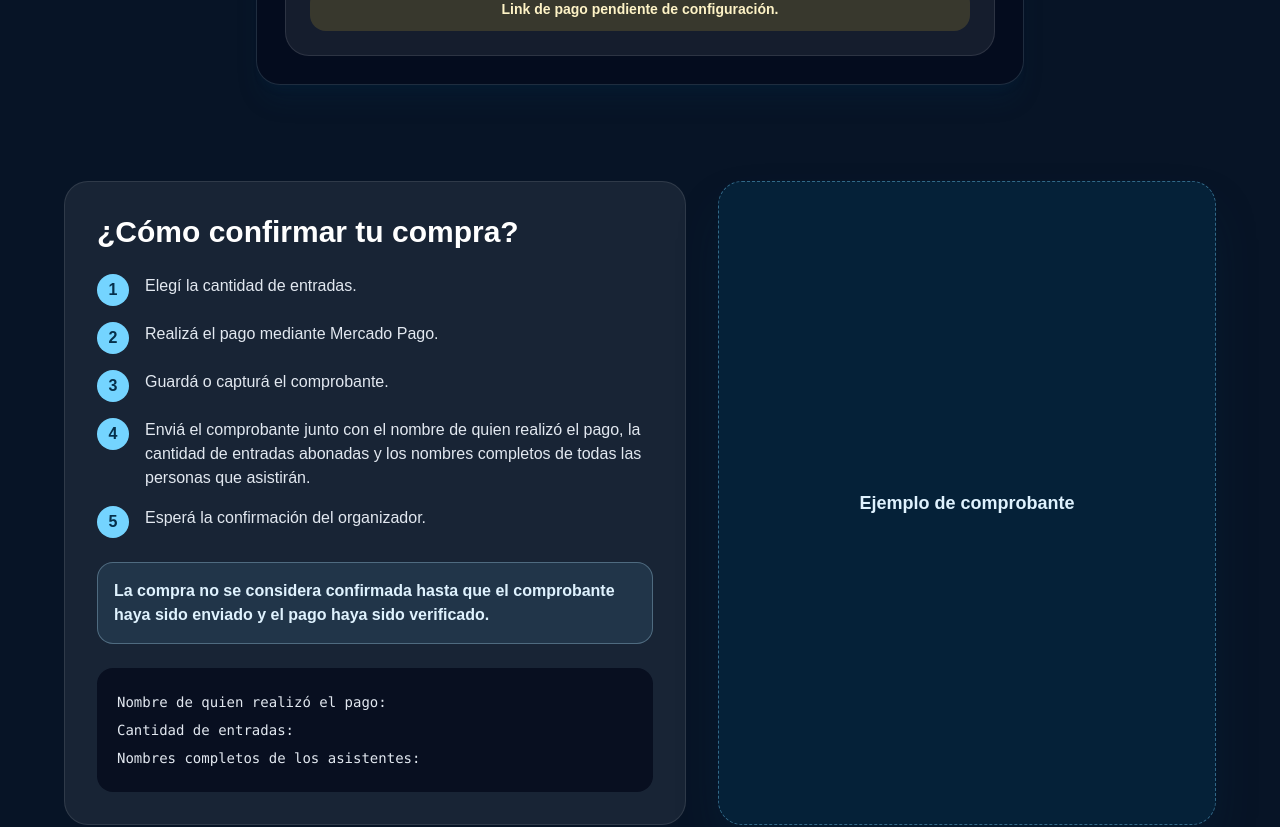
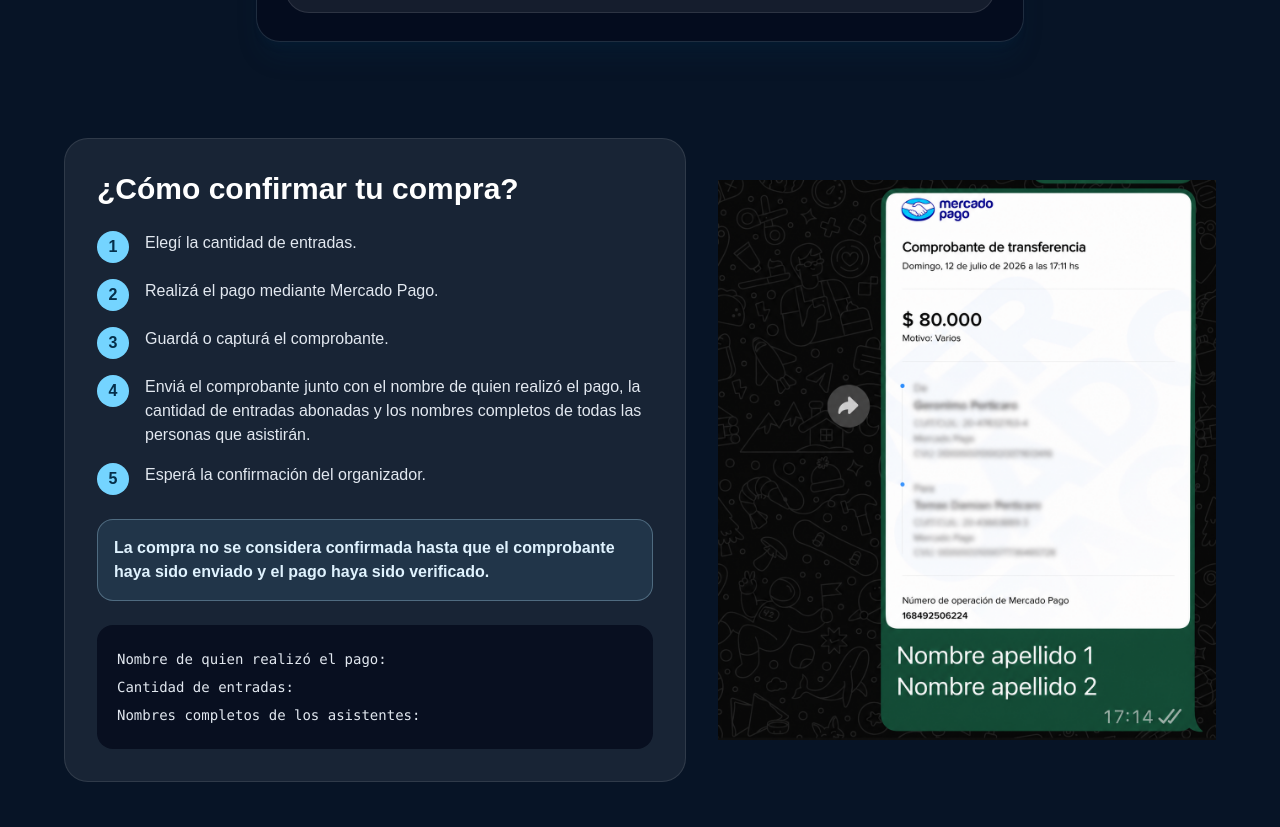
Before and after one commit to tomas1aws/entradaslalecheria, a Next.js app: page / in a window 1280 px wide. Shown: the part 1300-2127 px from the top of the page. Built offline with nearby package versions, Linux system fonts and the light colour scheme.

Commit message:
Ajusta imágenes de landing

```diff
--- a/eslint.config.mjs
+++ b/eslint.config.mjs
@@ -1,14 +1,9 @@
-import { dirname } from "path";
-import { fileURLToPath } from "url";
-import { FlatCompat } from "@eslint/eslintrc";
-
-const __filename = fileURLToPath(import.meta.url);
-const __dirname = dirname(__filename);
-
-const compat = new FlatCompat({ baseDirectory: __dirname });
+import nextVitals from "eslint-config-next/core-web-vitals";
+import nextTs from "eslint-config-next/typescript";
 
 const eslintConfig = [
-  ...compat.extends("next/core-web-vitals", "next/typescript"),
+  ...nextVitals,
+  ...nextTs,
   {
     ignores: ["node_modules/**", ".next/**", "out/**", "build/**", "next-env.d.ts"],
   },
--- a/src/components/HeroSection.tsx
+++ b/src/components/HeroSection.tsx
@@ -18,7 +18,7 @@ export function HeroSection() {
             Comprar entradas
           </a>
         </div>
-        <div className="flex min-h-80 animate-float items-center justify-center rounded-3xl bg-sky-950/30 p-6 shadow-2xl shadow-sky-950/40 sm:p-8">
+        <div className="flex min-h-80 animate-float items-center justify-center">
           <Image
             src="/images/logopng (2).png"
             alt="Logo de La Lechería"
--- a/src/components/PlaceholderImage.tsx
+++ /dev/null
@@ -1,16 +0,0 @@
-type PlaceholderImageProps = {
-  label: string;
-  className?: string;
-};
-
-export function PlaceholderImage({ label, className = "" }: PlaceholderImageProps) {
-  return (
-    <div
-      className={`flex min-h-64 items-center justify-center rounded-3xl border border-dashed border-sky-300/40 bg-sky-950/50 p-8 text-center shadow-2xl shadow-sky-950/40 ${className}`}
-      role="img"
-      aria-label={label}
-    >
-      <span className="text-balance text-lg font-semibold text-sky-100">{label}</span>
-    </div>
-  );
-}
--- a/src/components/TutorialSection.tsx
+++ b/src/components/TutorialSection.tsx
@@ -1,4 +1,4 @@
-import { PlaceholderImage } from "./PlaceholderImage";
+import Image from "next/image";
 
 const steps = [
   "Elegí la cantidad de entradas.",
@@ -31,7 +31,16 @@ export function TutorialSection() {
             <p>Nombres completos de los asistentes:</p>
           </div>
         </div>
-        <PlaceholderImage label="Ejemplo de comprobante" className="min-h-96" />
+        <div className="flex min-h-96 items-center justify-center">
+          <Image
+            src="/images/ejemplocomprobante.png"
+            alt="Ejemplo real de comprobante de pago"
+            width={1182}
+            height={1330}
+            className="h-auto w-full object-contain"
+            sizes="(min-width: 1024px) 38vw, 90vw"
+          />
+        </div>
       </div>
     </section>
   );
```
